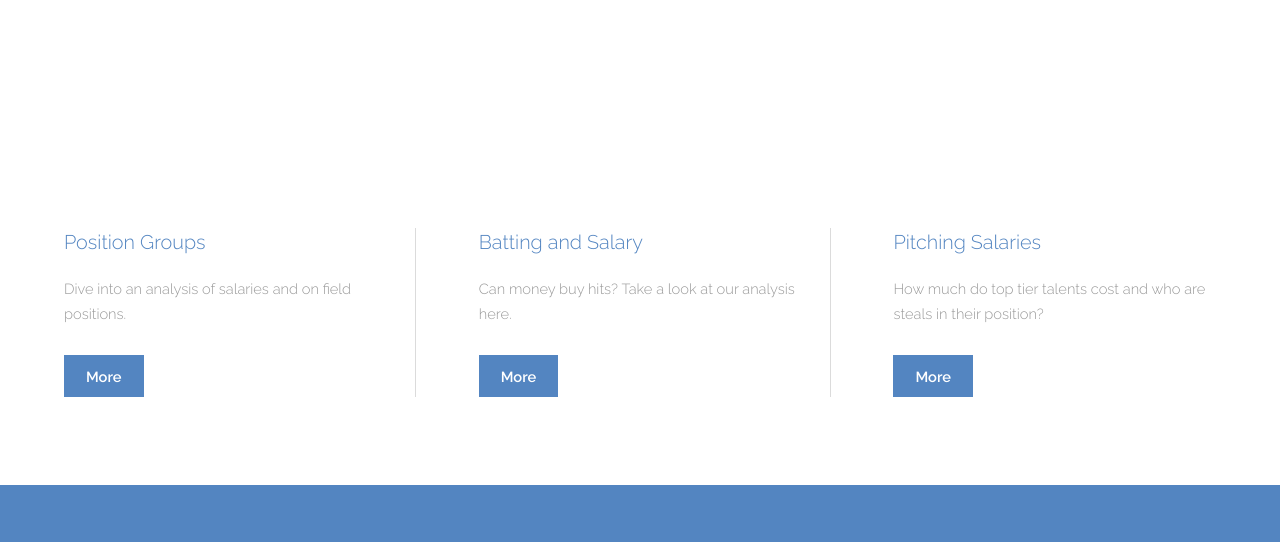
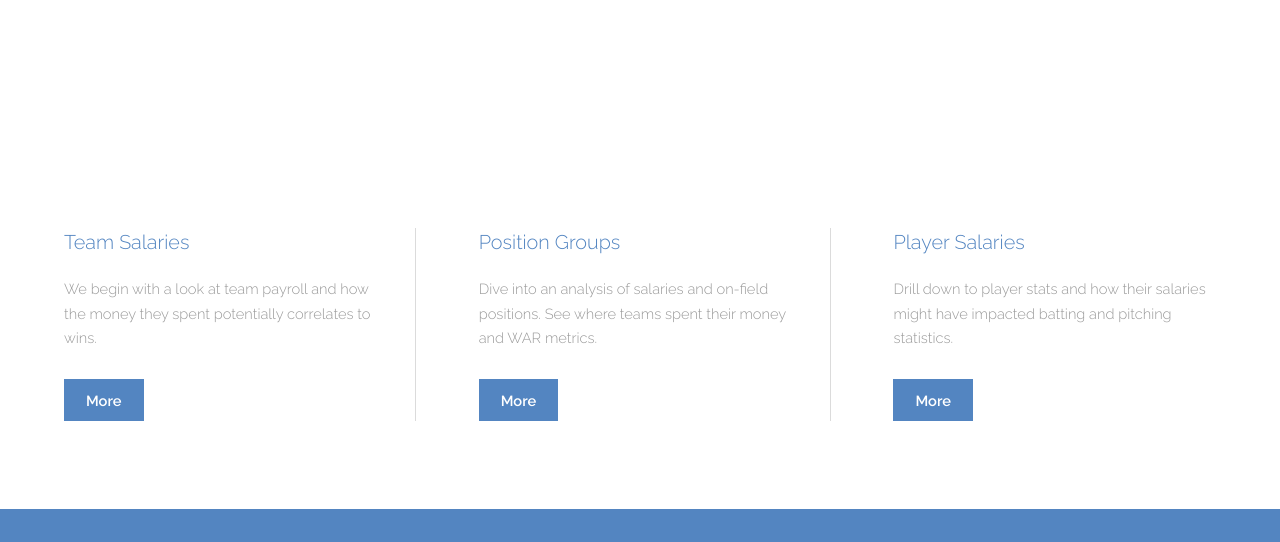
Before and after one commit to s-w-duncan/If-You-Build-It, a plain HTML site: page index.html in a window 1280 px wide. Shown: the part 258-800 px from the top of the page. Drawn offline with Linux system fonts and the light colour scheme.

Commit message:
html update

```diff
--- a/index.html
+++ b/index.html
@@ -35,29 +35,29 @@
 					<div class="flex flex-3">
 						<article>
 							<header>
+								<h3>Team Salaries</h3>
+							</header>
+							<p>We begin with a look at team payroll and how the money they spent potentially correlates to wins.</p>
+							<footer>
+								<a href="scott.html" class="button special">More</a>
+							</footer>
+						</article>
+						<article>
+							<header>
 								<h3>Position Groups</h3>
 							</header>
-							<p>Dive into an analysis of salaries and on field positions.</p>
+							<p>Dive into an analysis of salaries and on-field positions. See where teams spent their money and WAR metrics.</p>
 							<footer>
 								<a href="sam.html" class="button special">More</a>
 							</footer>
 						</article>
 						<article>
 							<header>
-								<h3>Batting and Salary</h3>
+								<h3>Player Salaries</h3>
 							</header>
-							<p>Can money buy hits? Take a look at our analysis here.</p>
+							<p>Drill down to player stats and how their salaries might have impacted batting and pitching statistics. </p>
 							<footer>
-								<a href="#" class="button special">More</a>
-							</footer>
-						</article>
-						<article>
-							<header>
-								<h3>Pitching Salaries</h3>
-							</header>
-							<p>How much do top tier talents cost and who are steals in their position?</p>
-							<footer>
-								<a href="#" class="button special">More</a>
+								<a href="calvin.html" class="button special">More</a>
 							</footer>
 						</article>
 					</div>
@@ -125,7 +125,7 @@
 							<header>
 								<h3>Machine Learning</h3>
 							</header>
-							<p>We sat out to seek relationships between performance and money. By using the regression models through Jupyter Notebook we analyzed these metrics in hopes to answer our questions. </p>
+							<p>We set out to qualify relationships between performance and money. By using the regression models through Jupyter Notebook we analyzed these metrics in hopes to answer our questions. </p>
 							<footer>
 								<a href="https://scholar.google.com/scholar?q=pandas+machine+learning&hl=en&as_sdt=0&as_vis=1&oi=scholart" class="button special">More</a>
 							</footer>
```
Also changed, not shown: 1 other file.
